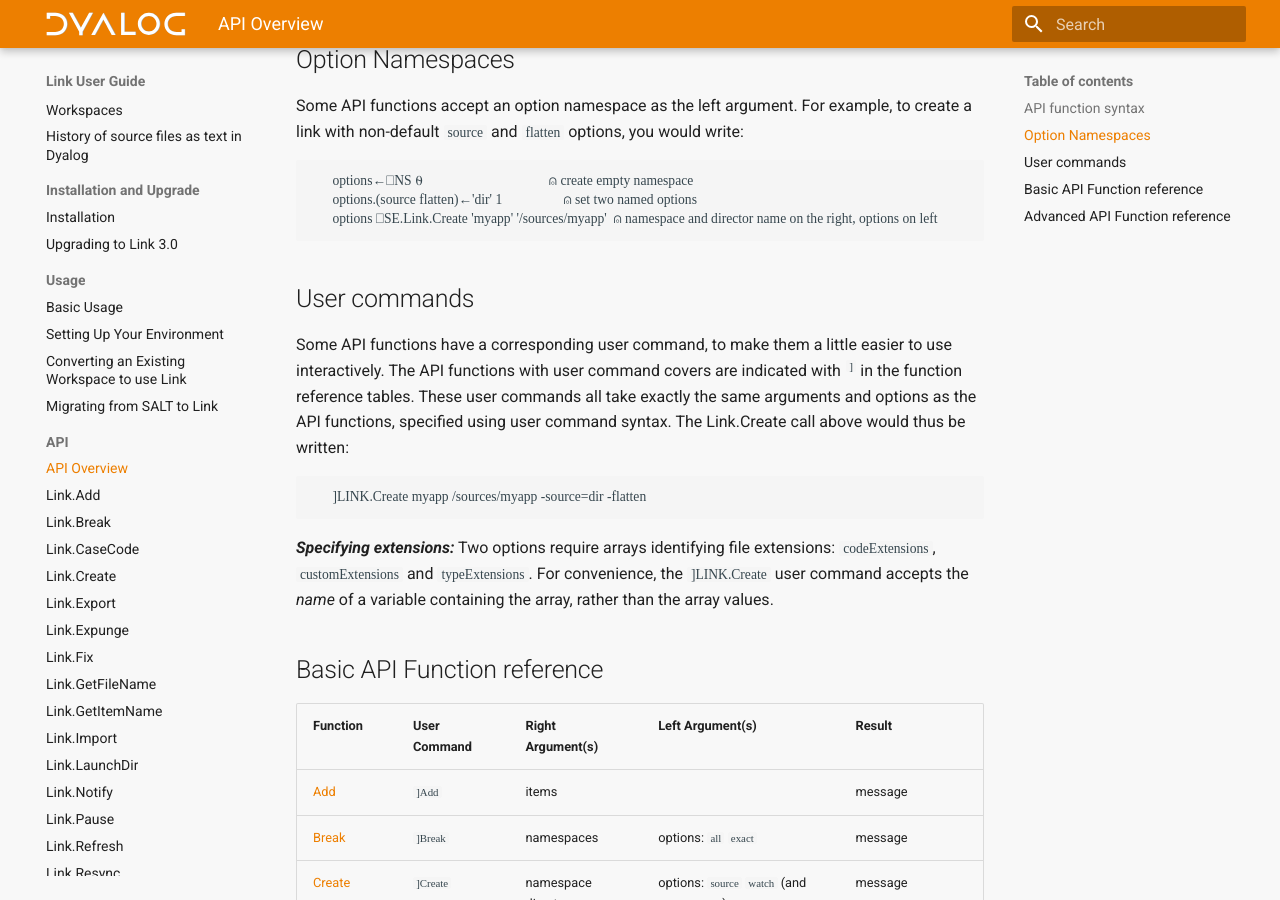
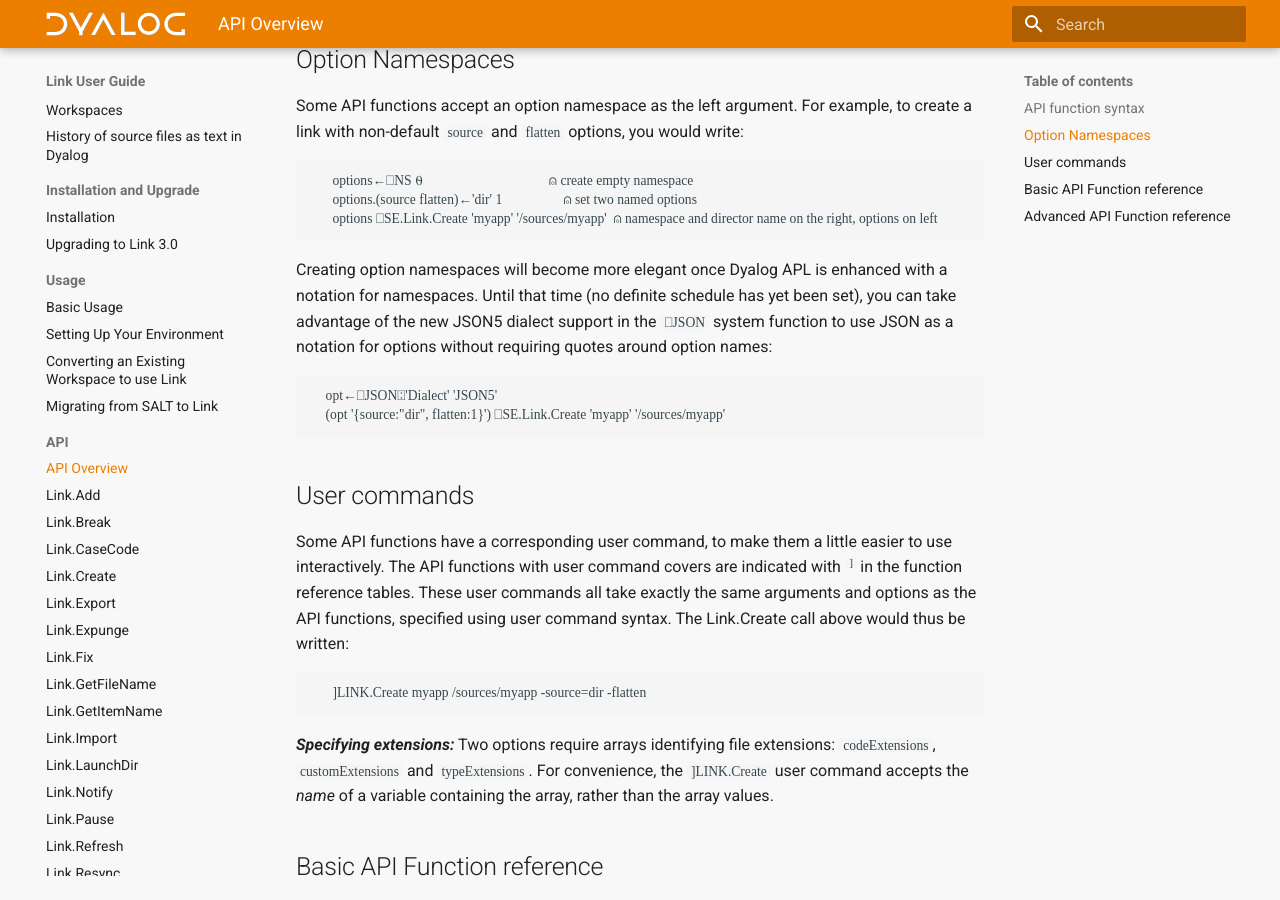
Before and after one commit to Dyalog/link, an MkDocs documentation site: the page built from docs/API/index.md, in a window 1280 px wide and 900 px high, scrolled down 613 px. Built offline with MkDocs 1.6.1 and Material for MkDocs 9.7.7, drawn with Linux system fonts in a browser that asks for light colours; some web fonts are replaced.

Commit message:
Add hint about using ⎕JSON to create option spaces

````diff
--- a/docs/API/index.md
+++ b/docs/API/index.md
@@ -24,7 +24,13 @@
       options ⎕SE.Link.Create 'myapp' '/sources/myapp'  ⍝ namespace and director name on the right, options on left
 ```
 
+Creating option namespaces will become more elegant once Dyalog APL is enhanced with a notation for namespaces. Until that time (no definite schedule has yet been set), you can take advantage of the new JSON5 dialect support in the `⎕JSON` system function to use JSON as a notation for options without requiring quotes around option names:
+
+        opt←⎕JSON⍠'Dialect' 'JSON5'
+        (opt '{source:"dir", flatten:1}') ⎕SE.Link.Create 'myapp' '/sources/myapp'
+
 ## User commands
+
 Some API functions have a corresponding user command, to make them a little easier to use interactively. The API functions with user command covers are indicated with <sup>`]`</sup> in the function reference tables. These user commands all take exactly the same arguments and options as the API functions, specified using user command syntax. The Link.Create call above would thus be written:
 ```apl
       ]LINK.Create myapp /sources/myapp -source=dir -flatten
````
